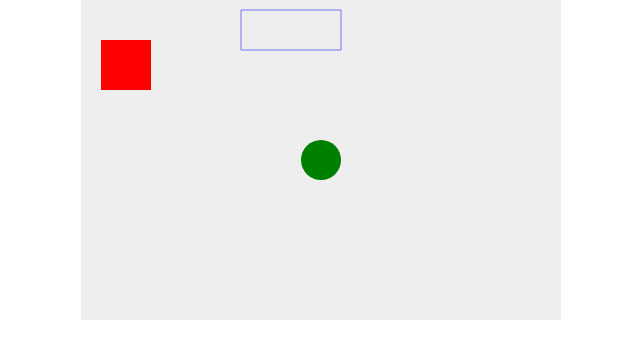
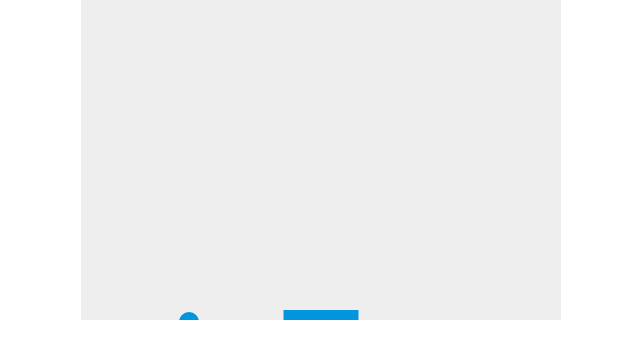
Before and after one commit to lkbalhorn/breakout_tutorial_js, a plain HTML site: page index.html in a window 1280 px wide. Shown: the whole page, without its empty margins (319-959 px from the left). Drawn offline with Linux system fonts and the light colour scheme.

Commit message:
Update index.html
Moving ball and paddle, game-over, spin.

```diff
--- a/index.html
+++ b/index.html
@@ -24,26 +24,120 @@
 		const canvas = document.getElementById("myCanvas");
 		const ctx = canvas.getContext("2d");
 
-		// make red box
+        // Ball Variables
+        let x = canvas.width / 2;
+        let y = canvas.height - 30;
+        let dx = 2;
+        let dy = -2;
+        const ballRadius = 10;
+
+        // Paddle Variables
+        const paddleHeight = 10;
+        const paddleWidth = 75;
+        let paddleX = (canvas.width - paddleWidth) / 2;
+        let paddleSpeed = 7;
+        let spinRate = 0.2;
+        let graceHeight = 10;
+
+        // Input Variables
+        let rightPressed = false;
+        let leftPressed = false;
+
+        // Input Functions
+        function keyDownHandler(e) {
+            if (e.key === "Right" || e.key === "ArrowRight") {
+                rightPressed = true;
+            } else if (e.key === "Left" || e.key === "ArrowLeft") {
+                leftPressed = true;
+            }
+        }
+
+        function keyUpHandler(e) {
+            if (e.key === "Right" || e.key === "ArrowRight") {
+                rightPressed = false;
+            } else if (e.key === "Left" || e.key === "ArrowLeft") {
+                leftPressed = false;
+            }
+        }
+
+
+        // Drawing Functions
+        function drawBall() {
+            // Draw Ball
             ctx.beginPath();
-		ctx.rect(20, 40, 50, 50);
-		ctx.fillStyle = "#FF0000";
+            ctx.arc(x, y, ballRadius, 0, Math.PI * 2);
+            ctx.fillStyle = "#0095DD";
             ctx.fill();
             ctx.closePath();
+        }
 
-		// make green circle
+        function drawPaddle() {
             ctx.beginPath();
-		ctx.arc(240, 160, 20, 0, Math.PI * 2, false);
-		ctx.fillStyle = "green";
+            ctx.rect(paddleX, canvas.height - paddleHeight, paddleWidth, paddleHeight);
+            ctx.fillStyle = "#0095DD";
             ctx.fill();
             ctx.closePath();
+        }
 
-		// make unfilled semitransparent rectangle
-		ctx.beginPath();
-		ctx.rect(160, 10, 100, 40);
-		ctx.strokeStyle = "rgba(0, 0, 255, 0.5)";
-		ctx.stroke();
-		ctx.closePath();
+        function moveBall() {
+            if (x + dx > canvas.width - ballRadius || x + dx < ballRadius) {
+                dx = -dx;
+            }
+            if (y + dy < ballRadius) {
+                dy = -dy;
+            }
+            if (x > paddleX && x < paddleX + paddleWidth) {
+                if (y + dy > canvas.height - ballRadius - paddleHeight && dy > 0) {
+                    dy = -dy;
+                }
+            }
+             if (y + dy > canvas.height - ballRadius + graceHeight) {
+                alert("GAME OVER");
+                document.location.reload();
+                clearInterval(interval);
+            }
+            x += dx;
+            y += dy;
+
+        }
+
+        function addSpin() {
+            // Check if ball is touching paddle
+            if (y + dy > canvas.height - ballRadius - paddleHeight) {
+                if (x > paddleX && x < paddleX + paddleWidth) {
+                    // If paddle is moving, change horizontal speed of ball
+                    if (leftPressed) {
+                        dx -= spinRate;
+                    }
+                    if (rightPressed) {
+                        dx += spinRate;
+                    }
+                }
+            }
+        }
+
+        function movePaddle() {
+            if (rightPressed) {
+                paddleX = Math.min(paddleX + paddleSpeed, canvas.width - paddleWidth);
+            } else if (leftPressed) {
+                paddleX = Math.max(paddleX - paddleSpeed, 0);
+            }
+        }
+
+        function draw() {
+            ctx.clearRect(0, 0, canvas.width, canvas.height);
+            movePaddle()
+            drawPaddle()
+            addSpin()
+            moveBall()
+            drawBall()
+
+
+        }
+
+        document.addEventListener("keydown", keyDownHandler, false);
+        document.addEventListener("keyup", keyUpHandler, false);
+        const interval = setInterval(draw, 10);
     </script>
   </body>
 </html>
```
Lines whose indentation alone changed are shown as unchanged.
